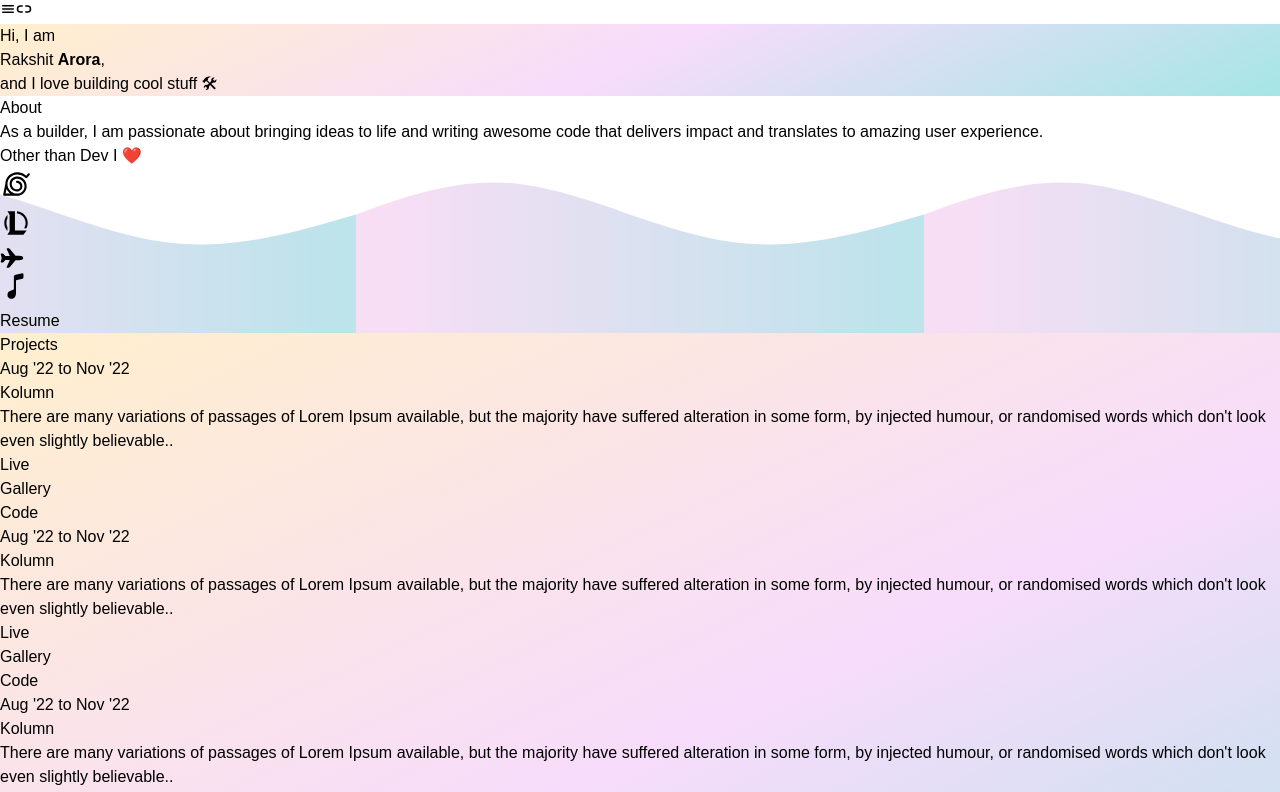
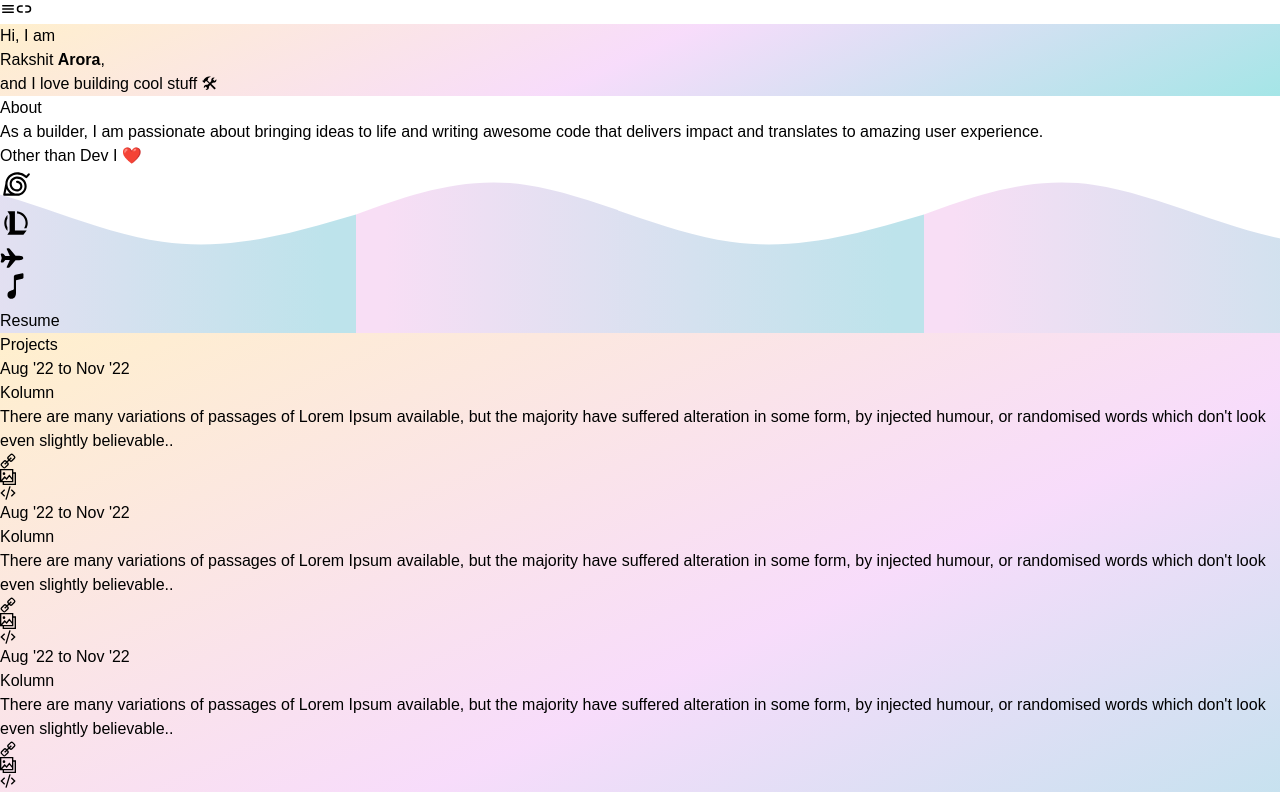
Before and after one commit to rakshit087/rakshit087.github.io, a Next.js app: page / in a window 1280 px wide. Shown: the top 792 px of the page. Built offline with nearby package versions, Linux system fonts and the light colour scheme.

Commit message:
Added icons for project links

```diff
--- a/src/components/ProjectCard.tsx
+++ b/src/components/ProjectCard.tsx
@@ -1,4 +1,6 @@
-export const ProjectCard = () => {
+import { GrLink, GrGallery, GrCode } from 'react-icons/gr';
+
+export const ProjectCard = ({}) => {
   return (
     <>
       <div className="px-2 py-1 mb-2 border border-gray-700 border-solid rounded-full bg-pink-50 w-fit">
@@ -18,9 +20,17 @@ export const ProjectCard = () => {
             some form, by injected humour, or randomised words which don't look even slightly believable..
           </p>
           <div className="flex mb-4">
-            <p className="mr-4 text-gray-700 underline">Live</p>
-            <p className="mr-4 text-gray-700 underline">Gallery</p>
-            <p className="mr-4 text-gray-700 underline">Code</p>
+            <div>
+              <p className="mr-4 text-lg text-gray-700 underline">
+                <GrLink />
+              </p>
+            </div>
+            <p className="mr-4 text-lg text-gray-700 underline">
+              <GrGallery />
+            </p>
+            <p className="mr-4 text-lg text-gray-700">
+              <GrCode />
+            </p>
           </div>
         </div>
       </div>
```
